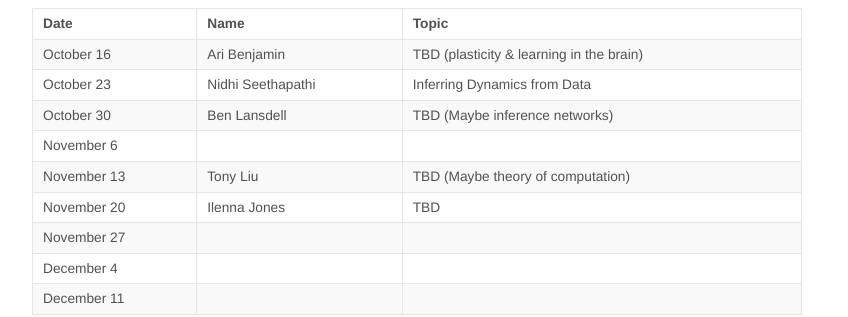
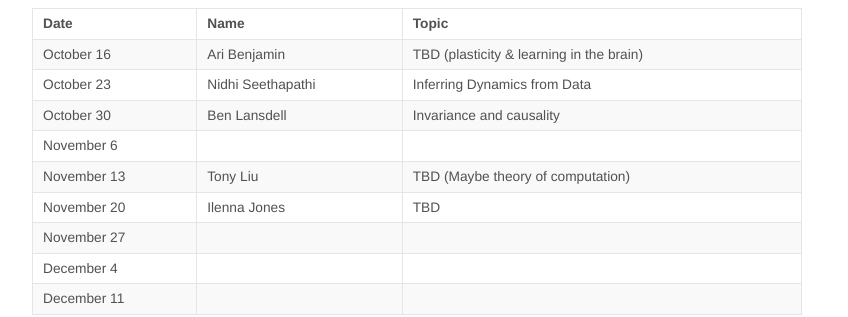
Before and after one commit to KordingLab/KordingLab.github.io, a Jekyll site: the page built from _posts/2018-08-29-upcoming-lab-teaching.md, in a window 1280 px wide and 900 px high, scrolled down 331 px. Shown: the part 152-469 px from the top of the window, without its empty margins (223-1071 px from the left). Built offline with Jekyll 4.4.1, drawn with Linux system fonts in a browser that asks for light colours; nearby versions of some CDN libraries; comment, search, counter and statistics services are not loaded.

Commit message:
Update 2018-08-29-upcoming-lab-teaching.md

```diff
--- a/_posts/2018-08-29-upcoming-lab-teaching.md
+++ b/_posts/2018-08-29-upcoming-lab-teaching.md
@@ -19,7 +19,7 @@ Get on the listserve for announcements: https://groups.google.com/forum/#!forum/
 |------|------|-------|
 |October 16|Ari Benjamin|TBD (plasticity & learning in the brain)|
 |October 23|Nidhi Seethapathi|Inferring Dynamics from Data|
-|October 30|Ben Lansdell|TBD (Maybe inference networks)|
+|October 30|Ben Lansdell| Invariance and causality |
 |November 6|||
 |November 13|Tony Liu| TBD (Maybe theory of computation)|
 |November 20|Ilenna Jones|TBD|
```
